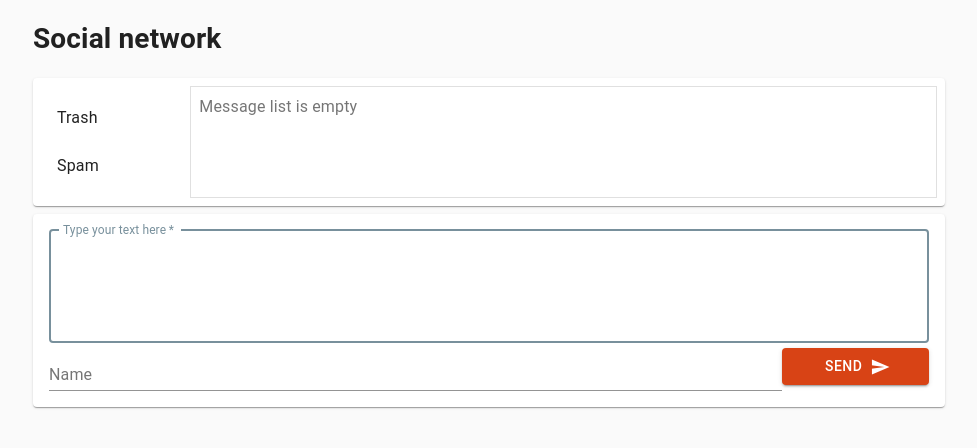
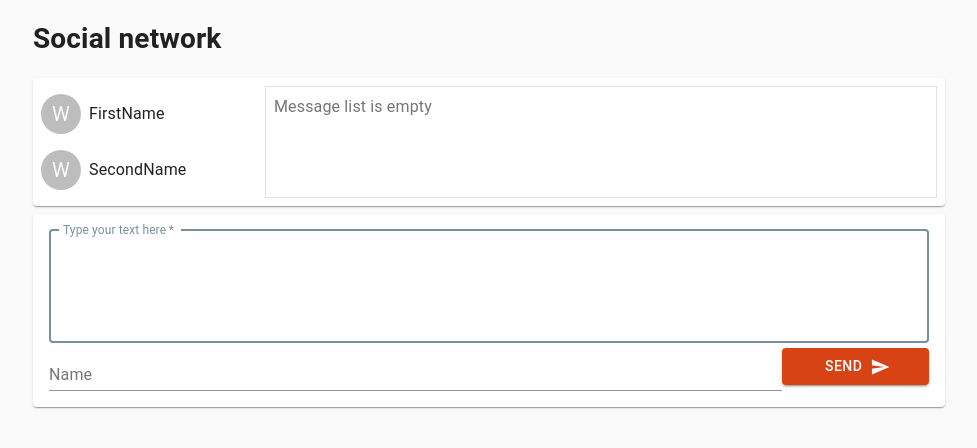
Before and after one commit to Evgenii-K/social_network_react, a React (Create React App) app: page / in a window 1280 px wide. Shown: the top 448 px of the page, without its empty margins (151-1128 px from the left). Built offline with nearby package versions, Linux system fonts and the light colour scheme.

Commit message:
added an array of chats

```diff
--- a/src/App.js
+++ b/src/App.js
@@ -19,6 +19,10 @@ const chatTheme = createTheme({
 function App() {
 
   const [messageList, setMessageList] = useState([])
+  const [chatList, setChatList] = useState([
+    {id: 123, name: 'FirstName'},
+    {id: 456, name: 'SecondName'}
+  ])
 
   function onAddMessage ({text, author}) {
     setMessageList([...messageList, {
@@ -47,7 +51,7 @@ function App() {
       <CssBaseline />
       <Container maxWidth="md">
         <AppHeader />
-        <MessageList messages={messageList}/>
+        <MessageList messages={messageList} chats={chatList}/>
         <PostForm onAdd={onAddMessage} />
       </Container>
     </ThemeProvider>
--- /dev/null
+++ b/src/components/ChatList/ChatList.js
@@ -0,0 +1,25 @@
+import React from 'react'
+import List from '@material-ui/core/List'
+import ChatListItem from '../ChatListItem/ChatListItem'
+import { makeStyles } from '@material-ui/core/styles'
+
+const useStyles = makeStyles((theme) => ({
+  list: {
+    padding: 0
+  }
+}));
+
+export default function ChatList ({chats}) {
+
+  const classes = useStyles()
+
+  return (
+    <List
+      component="nav"
+      aria-label="secondary mailbox folders"
+      className={classes.list}
+    >
+      {chats.map(chat => <ChatListItem name={chat.name} key={chat.id}/>)}
+    </List>
+  )
+}
--- /dev/null
+++ b/src/components/ChatListItem/ChatListItem.js
@@ -0,0 +1,31 @@
+import React from 'react'
+import ListItem from '@material-ui/core/ListItem'
+import Avatar from '@material-ui/core/Avatar'
+import { makeStyles } from '@material-ui/core/styles'
+import ListItemText from '@material-ui/core/ListItemText'
+
+const useStyles = makeStyles(() => ({
+  list: {
+    padding: '8px 0'
+  },
+  avatar: {
+    marginRight: '8px'
+  }
+}));
+
+export default function ChatListItem ({name}) {
+
+  const classes = useStyles()
+
+  return (
+    <>
+      <ListItem
+        button
+        className={classes.list}
+      >
+        <Avatar className={classes.avatar}>W</Avatar>
+        <ListItemText primary={name}/>
+      </ListItem>
+    </>
+  )
+}
--- a/src/components/Message/Message.js
+++ b/src/components/Message/Message.js
@@ -1,12 +1,16 @@
 import React from 'react'
 import Grid from '@material-ui/core/Grid'
 import Typography from '@material-ui/core/Typography'
-import Avatar from '@material-ui/core/Avatar'
 import { makeStyles } from '@material-ui/core/styles'
 
 const useStyles = makeStyles((theme) => ({
   grid: {
-    margin: `${theme.spacing(1)}px auto`,
+    margin: `${theme.spacing(1)}px`,
+    wordWrap: 'break-word'
+  },
+  msg: {
+    padding: `${theme.spacing(1)}px 0`,
+    borderBottom: '1px solid rgba(0, 0, 0, 0.12)'
   }
 }));
 
@@ -17,17 +21,12 @@ function Message({message}) {
 
   return (
     <>
-      <Grid container wrap="nowrap" spacing={2} className={classes.grid}>
-        <Grid item>
-          <Avatar>W</Avatar>
+      <Grid sm spacing={1} className={classes.grid}>
+        <Grid item xs={12}>
+          <Typography color="primary">{ author }</Typography>
         </Grid>
-        <Grid item xs={12} sm container spacing={2}>
-          <Grid item xs={12}>
-            <Typography>{ text }</Typography>
-          </Grid>
-          <Grid item xs={12} borderBottom={1}>
-            <Typography>author: { author }</Typography>
-          </Grid>
+        <Grid item xs={12} borderBottom={1}>
+          <Typography className={classes.msg}>{ text }</Typography>
         </Grid>
       </Grid>
     </>
--- a/src/components/MessageList/MessageList.js
+++ b/src/components/MessageList/MessageList.js
@@ -1,8 +1,6 @@
 import React from 'react'
+import ChatList from '../ChatList/ChatList'
 import Grid from '@material-ui/core/Grid'
-import List from '@material-ui/core/List'
-import ListItem from '@material-ui/core/ListItem'
-import ListItemText from '@material-ui/core/ListItemText'
 import Paper from '@material-ui/core/Paper'
 import Typography from '@material-ui/core/Typography'
 import Message from '../Message/Message'
@@ -14,12 +12,14 @@ const useStyles = makeStyles((theme) => ({
     padding: theme.spacing(1),
   },
   paperChat: {
-    alignSelf: 'stretch',
+    // alignSelf: 'stretch',
     minHeight: '100%'
   },
   root: {
     flexGrow: 1,
     overflow: 'hidden',
+    alignSelf: 'stretch',
+    minHeight: '100%'
   },
   grid: {
     margin: `${theme.spacing(1)}px`,
@@ -27,7 +27,7 @@ const useStyles = makeStyles((theme) => ({
   }
 }));
 
-export default function ChatList ({messages}) {
+export default function MessageList ({messages, chats}) {
 
   const classes = useStyles()
 
@@ -39,20 +39,10 @@ export default function ChatList ({messages}) {
         justifyContent="center"
         alignItems="flex-start"
       >
-        <Grid item xs={2}>
-          <List
-            component="nav"
-            aria-label="secondary mailbox folders"
-          >
-            <ListItem button>
-              <ListItemText primary="Trash" />
-            </ListItem>
-            <ListItem button>
-              <ListItemText primary="Spam" />
-            </ListItem>
-          </List>
+        <Grid item xs={3}>
+          <ChatList chats={chats}/>
         </Grid>
-        <Grid item xs={10} className={[classes.paperChat, classes.root]}>
+        <Grid item xs={9} className={classes.root}>
           <Paper variant="outlined" square className={classes.paperChat}>
             {messages.length
               ? messages.map(message => {
```
